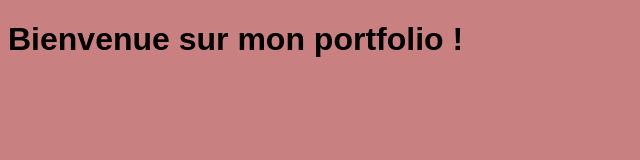
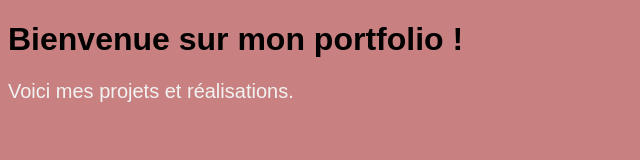
Before and after one commit to atifiabdssamad-alt/monportfolio, a plain HTML site: page index.html in a window 1280 px wide. Shown: the whole page, without its empty margins (0-640 px from the left). Drawn offline with Linux system fonts and the light colour scheme.

Commit message:
Ajout d'un paragraphe à index.html

```diff
--- a/index.html
+++ b/index.html
@@ -5,6 +5,11 @@
     body {
         font-family: Arial, sans-serif;
         background-color: #c98080;
+    }
+
+    p {
+        font-size: 20px;
+        color: #f2f2f2;
     }
 </style>
 <script>
@@ -17,6 +22,7 @@
 
 <body>
     <h1>Bienvenue sur mon portfolio !</h1>
+    <p>Voici mes projets et réalisations.</p>
 </body>
 
 </html>
```
